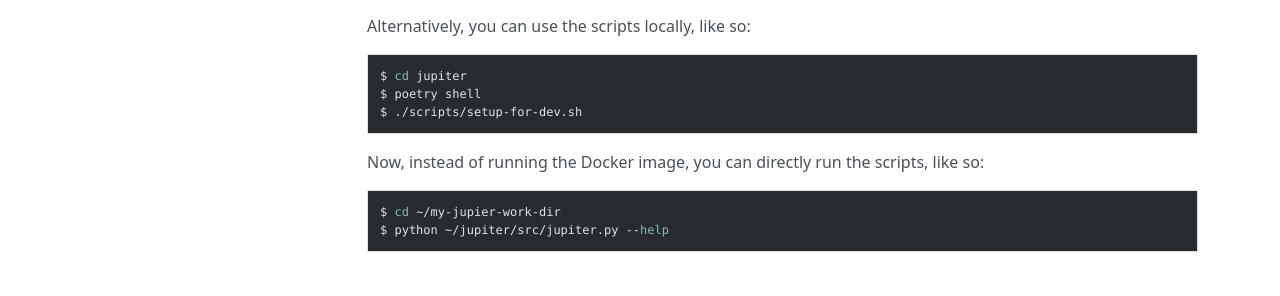
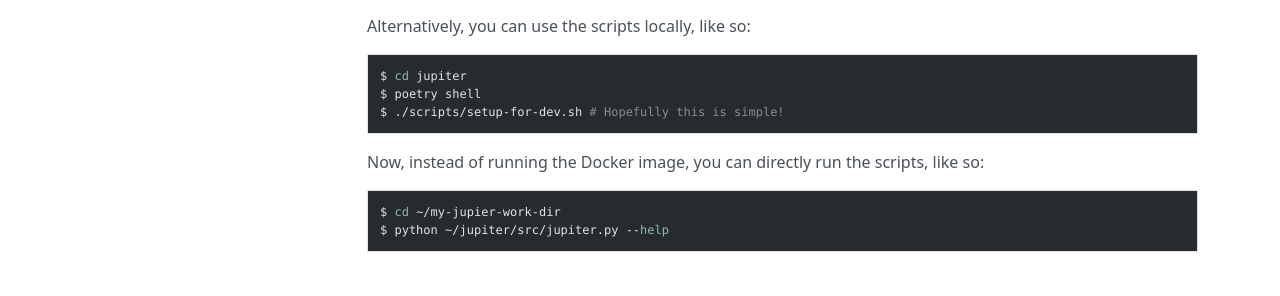
Before and after one commit to horia141/jupiter, an MkDocs documentation site: the page built from docs/install.md, in a window 1280 px wide and 900 px high, scrolled down 578 px. Shown: the part 505-801 px from the top of the window. Built offline with MkDocs 1.6.1, drawn with Linux system fonts in a browser that asks for light colours; nearby versions of some CDN libraries.

Commit message:
Merged branch feature/another-doc-update into develop

````diff
--- a/docs/install.md
+++ b/docs/install.md
@@ -57,7 +57,7 @@ Alternatively, you can use the scripts locally, like so:
 ```bash
 $ cd jupiter
 $ poetry shell
-$ ./scripts/setup-for-dev.sh
+$ ./scripts/setup-for-dev.sh # Hopefully this is simple!
 ```
 
 Now, instead of running the Docker image, you can directly run the scripts, like so:
````
